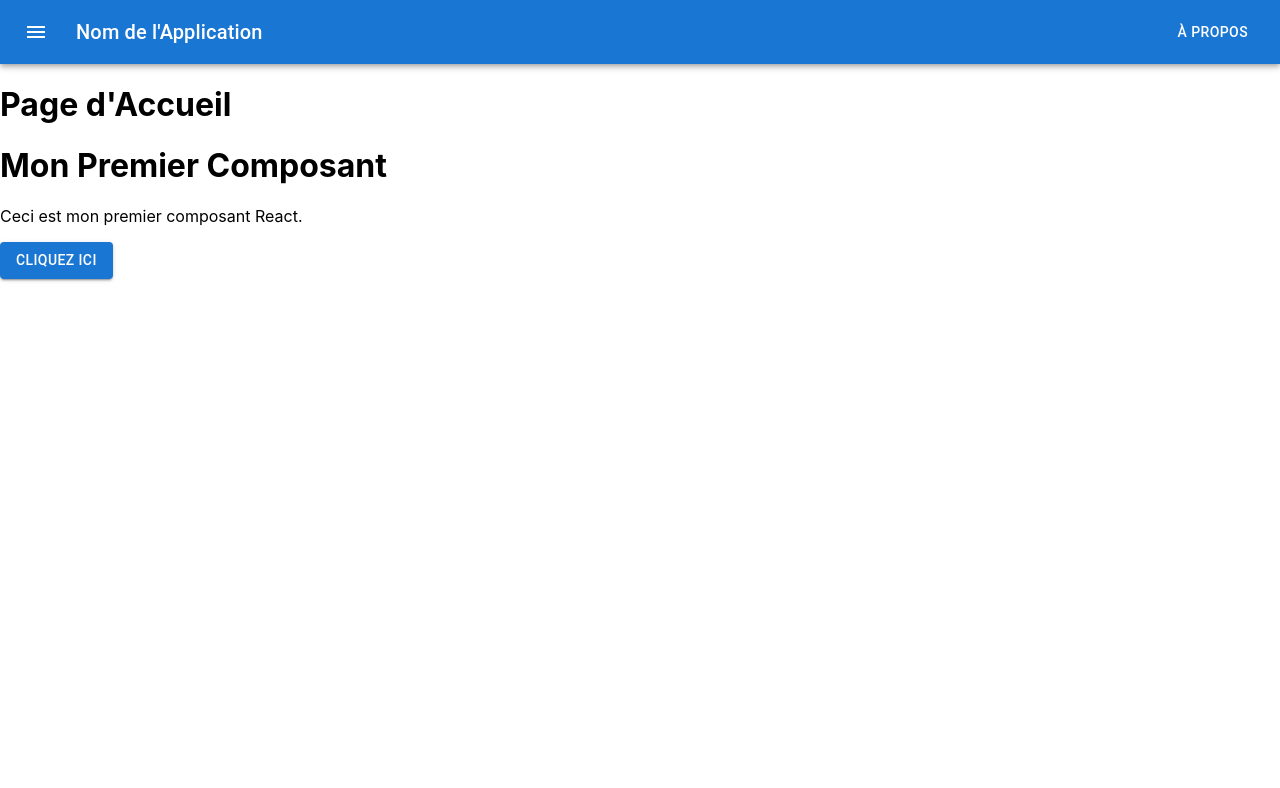
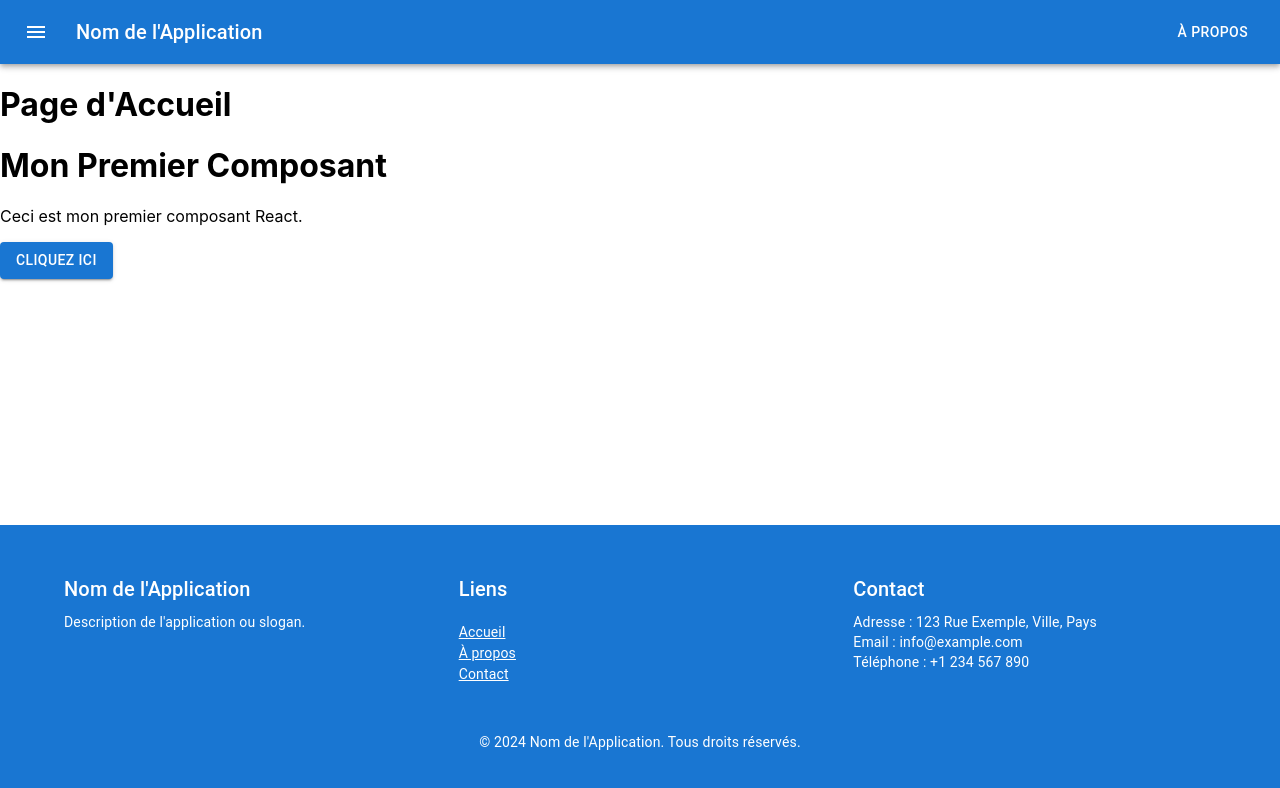
Before and after one commit to jvk88511334/client-prototype-react, a React (Create React App) app: page / in a window 1280 px wide. Shown: the top 788 px of the page. Built offline with nearby package versions, Linux system fonts and the light colour scheme.

Commit message:
Creation du footer et integration a app

```diff
--- a/src/App.js
+++ b/src/App.js
@@ -1,13 +1,18 @@
+import React from 'react';
 import HomeView from './views/HomeView';
 import Navbar from './components/Navbar';
+import Footer from './components/Footer';
 
 function App() {
     return (
-      <div className="App">
+        <div className="App" style={{ display: 'flex', flexDirection: 'column', minHeight: '100vh' }}>
             <Navbar />
+            <main style={{ flex: 1 }}>
                 <header className="App-header">
                     <HomeView />
                 </header>
+            </main>
+            <Footer />
         </div>
     );
 }
--- /dev/null
+++ b/src/components/Footer.js
@@ -0,0 +1,71 @@
+import React from 'react';
+import { Box, Container, Grid, Typography, Link } from '@mui/material';
+
+function Footer() {
+    return (
+        <Box
+            sx={{
+                backgroundColor: 'primary.main',
+                color: 'white',
+                py: 6,
+                mt: 'auto',
+            }}
+        >
+            <Container maxWidth="lg">
+                <Grid container spacing={4}>
+                    <Grid item xs={12} sm={4}>
+                        <Typography variant="h6" gutterBottom>
+                            Nom de l'Application
+                        </Typography>
+                        <Typography variant="body2">
+                            Description de l'application ou slogan.
+                        </Typography>
+                    </Grid>
+                    <Grid item xs={12} sm={4}>
+                        <Typography variant="h6" gutterBottom>
+                            Liens
+                        </Typography>
+                        <ul style={{ listStyle: 'none', padding: 0 }}>
+                            <li>
+                                <Link href="#" color="inherit" variant="body2">
+                                    Accueil
+                                </Link>
+                            </li>
+                            <li>
+                                <Link href="#" color="inherit" variant="body2">
+                                    À propos
+                                </Link>
+                            </li>
+                            <li>
+                                <Link href="#" color="inherit" variant="body2">
+                                    Contact
+                                </Link>
+                            </li>
+                        </ul>
+                    </Grid>
+                    <Grid item xs={12} sm={4}>
+                        <Typography variant="h6" gutterBottom>
+                            Contact
+                        </Typography>
+                        <Typography variant="body2">
+                            Adresse : 123 Rue Exemple, Ville, Pays
+                        </Typography>
+                        <Typography variant="body2">
+                            Email : info@example.com
+                        </Typography>
+                        <Typography variant="body2">
+                            Téléphone : +1 234 567 890
+                        </Typography>
+                    </Grid>
+                </Grid>
+                <Box mt={4}>
+                    <Typography variant="body2" align="center">
+                        &copy; {new Date().getFullYear()} Nom de l'Application. Tous droits réservés.
+                    </Typography>
+                </Box>
+            </Container>
+        </Box>
+    );
+}
+
+export default Footer;
```
Lines whose indentation alone changed are shown as unchanged.
